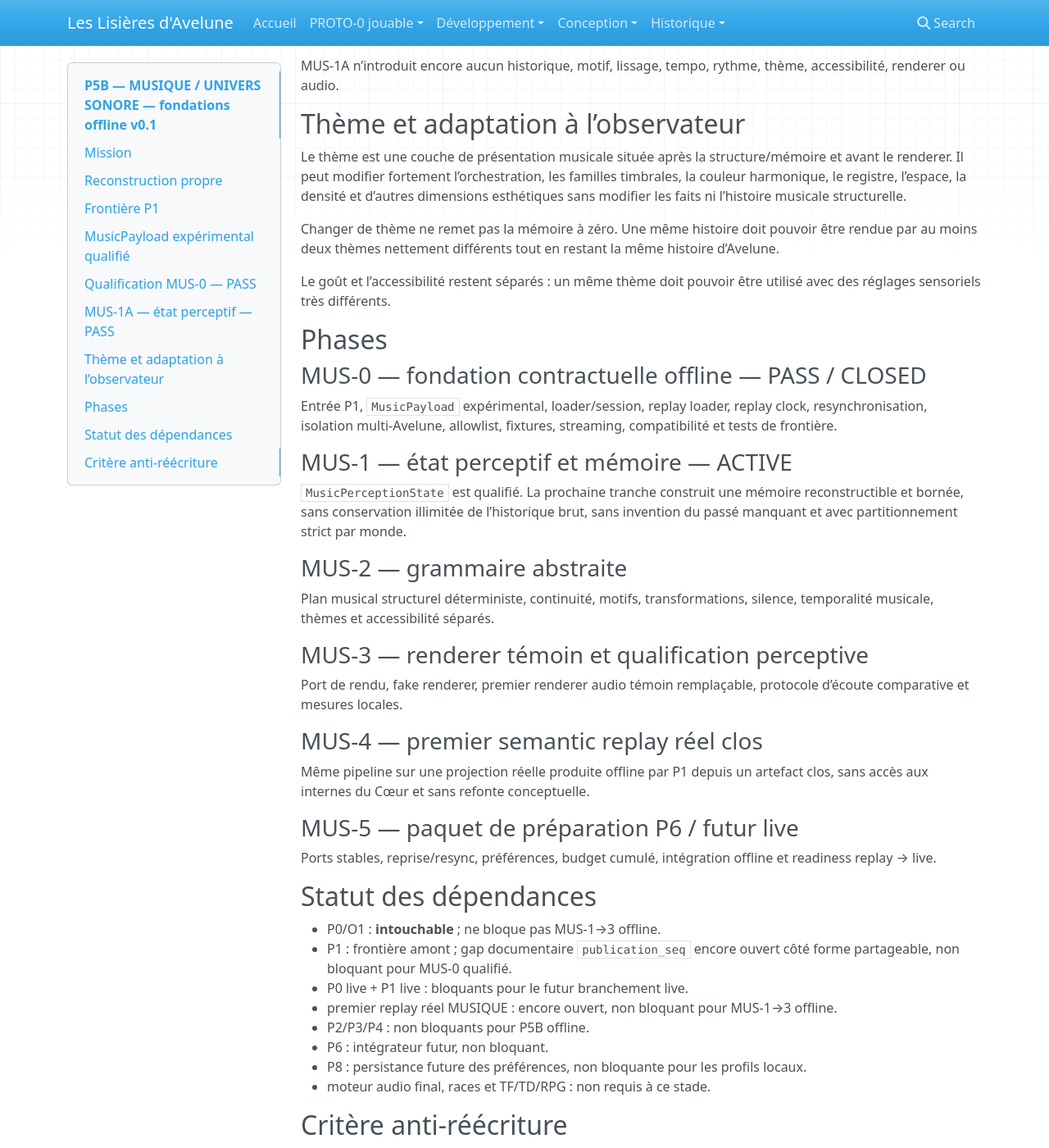
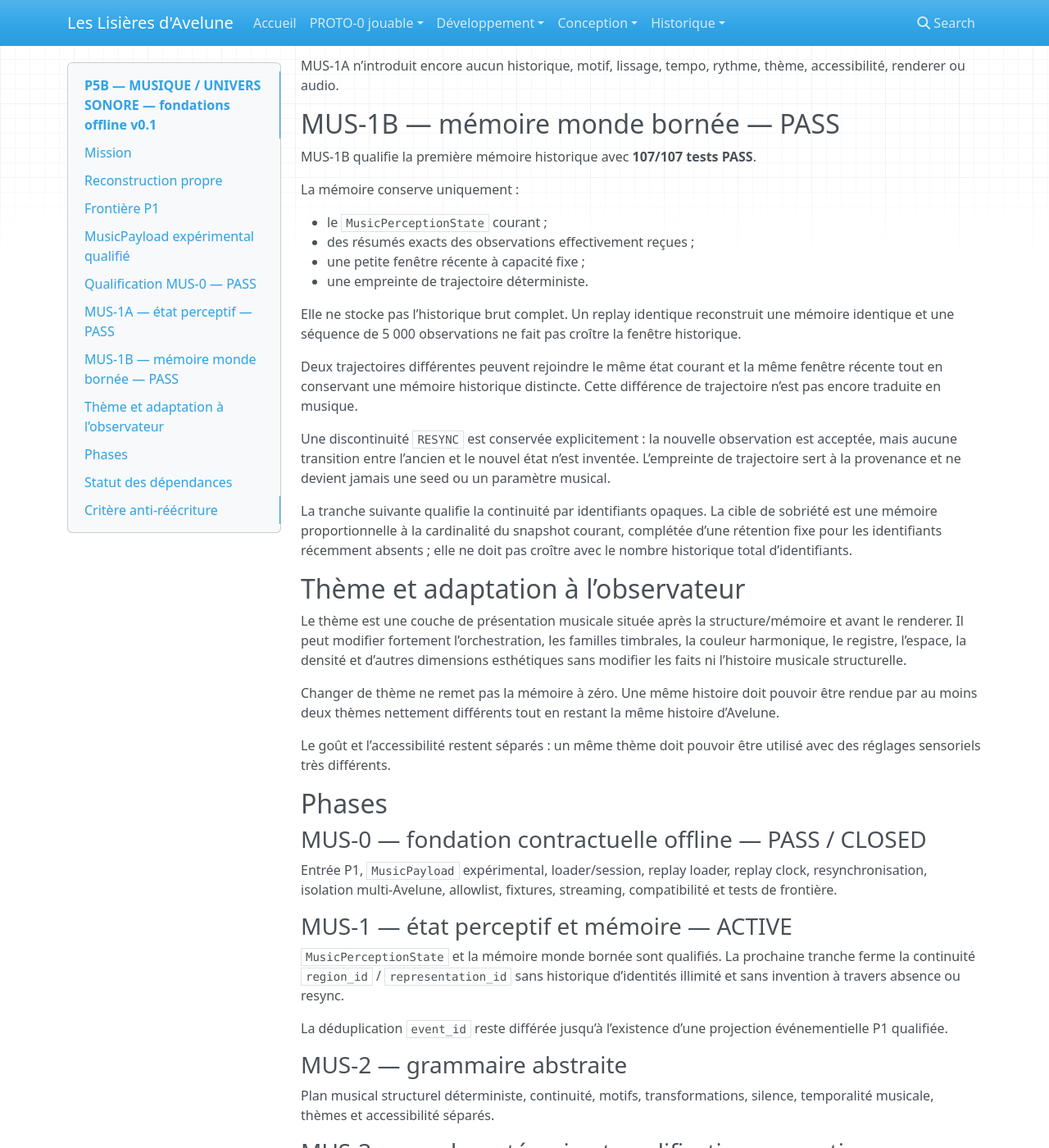
Before and after one commit to Abeliome-Officiel/les-lisieres-avelune, an MkDocs documentation site: the page built from docs/p5_musique_fondations_offline_v0.1.md, in a window 1280 px wide and 1400 px high, scrolled down 2807 px. Shown: the whole window at 82% size. Built offline with MkDocs 1.6.1, drawn with Linux system fonts in a browser that asks for light colours; nearby versions of some CDN libraries; some of the changed text lies outside the part shown.

Commit message:
docs: record P5B MUS-1B bounded memory

```diff
--- a/docs/p5_musique_fondations_offline_v0.1.md
+++ b/docs/p5_musique_fondations_offline_v0.1.md
@@ -1,7 +1,7 @@
 # P5B — MUSIQUE / UNIVERS SONORE — fondations offline v0.1
 
 > Date : 19 août 2026
-> Statut : **architecture PASS · MUS-0 OFFLINE PASS · MUS-1A PASS · P5B OFFLINE GLOBAL NON · LIVE BLOCKED OUI**
+> Statut : **architecture PASS · MUS-0 OFFLINE PASS · MUS-1A PASS · MUS-1B PASS · P5B OFFLINE GLOBAL NON · LIVE BLOCKED OUI**
 
 ## Mission
 
@@ -109,6 +109,25 @@ Un `semantic_fingerprint` déterministe permet de démontrer l’identité d’u
 
 MUS-1A n’introduit encore aucun historique, motif, lissage, tempo, rythme, thème, accessibilité, renderer ou audio.
 
+## MUS-1B — mémoire monde bornée — PASS
+
+MUS-1B qualifie la première mémoire historique avec **107/107 tests PASS**.
+
+La mémoire conserve uniquement :
+
+- le `MusicPerceptionState` courant ;
+- des résumés exacts des observations effectivement reçues ;
+- une petite fenêtre récente à capacité fixe ;
+- une empreinte de trajectoire déterministe.
+
+Elle ne stocke pas l’historique brut complet. Un replay identique reconstruit une mémoire identique et une séquence de 5 000 observations ne fait pas croître la fenêtre historique.
+
+Deux trajectoires différentes peuvent rejoindre le même état courant et la même fenêtre récente tout en conservant une mémoire historique distincte. Cette différence de trajectoire n’est pas encore traduite en musique.
+
+Une discontinuité `RESYNC` est conservée explicitement : la nouvelle observation est acceptée, mais aucune transition entre l’ancien et le nouvel état n’est inventée. L’empreinte de trajectoire sert à la provenance et ne devient jamais une seed ou un paramètre musical.
+
+La tranche suivante qualifie la continuité par identifiants opaques. La cible de sobriété est une mémoire proportionnelle à la cardinalité du snapshot courant, complétée d’une rétention fixe pour les identifiants récemment absents ; elle ne doit pas croître avec le nombre historique total d’identifiants.
+
 ## Thème et adaptation à l’observateur
 
 Le thème est une couche de présentation musicale située après la structure/mémoire et avant le renderer. Il peut modifier fortement l’orchestration, les familles timbrales, la couleur harmonique, le registre, l’espace, la densité et d’autres dimensions esthétiques sans modifier les faits ni l’histoire musicale structurelle.
@@ -125,7 +144,9 @@ Entrée P1, `MusicPayload` expérimental, loader/session, replay loader, replay
 
 ### MUS-1 — état perceptif et mémoire — **ACTIVE**
 
-`MusicPerceptionState` est qualifié. La prochaine tranche construit une mémoire reconstructible et bornée, sans conservation illimitée de l’historique brut, sans invention du passé manquant et avec partitionnement strict par monde.
+`MusicPerceptionState` et la mémoire monde bornée sont qualifiés. La prochaine tranche ferme la continuité `region_id` / `representation_id` sans historique d’identités illimité et sans invention à travers absence ou resync.
+
+La déduplication `event_id` reste différée jusqu’à l’existence d’une projection événementielle P1 qualifiée.
 
 ### MUS-2 — grammaire abstraite
 
```
